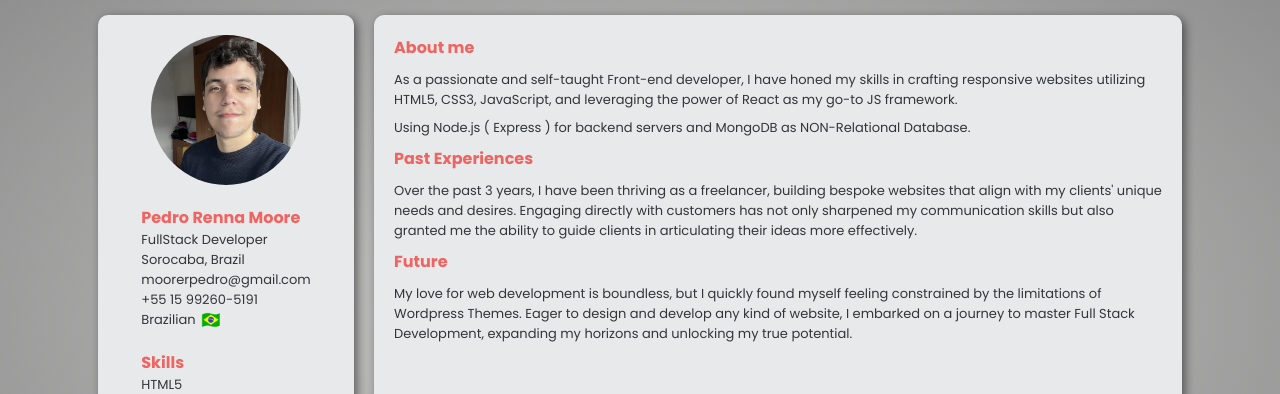
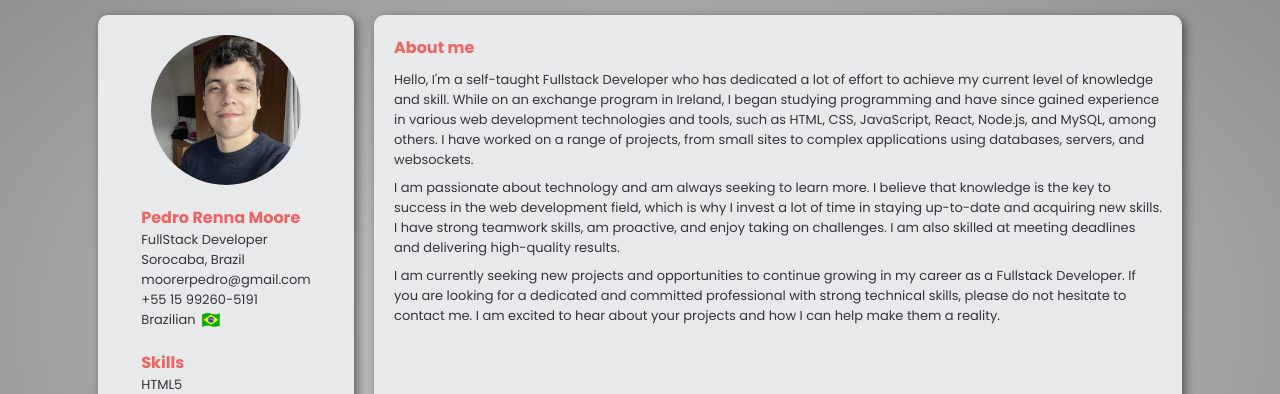
Before and after one commit to PedroRennaMoore/portifolio, a React (Create React App) app: page / in a window 1280 px wide. Shown: the part 155-549 px from the top of the page. Built offline with nearby package versions, Linux system fonts and the light colour scheme; no server answers.

Commit message:
about me update

```diff
--- a/src/sections/pedromoore/index.js
+++ b/src/sections/pedromoore/index.js
@@ -62,12 +62,12 @@ const PedroMoore = () => {
                 <div className="block_right theme scroll_effect_right active">
                     <div className="pedromoore_text">
                         <h4>About me</h4>
-                        <p>As a passionate and self-taught Front-end developer, I have honed my skills in crafting responsive websites utilizing HTML5, CSS3, JavaScript, and leveraging the power of React as my go-to JS framework.</p>
-                        <p>Using Node.js ( Express ) for backend servers and MongoDB as NON-Relational Database.</p>
-                        <h4>Past Experiences</h4>
-                        <p>Over the past 3 years, I have been thriving as a freelancer, building bespoke websites that align with my clients' unique needs and desires. Engaging directly with customers has not only sharpened my communication skills but also granted me the ability to guide clients in articulating their ideas more effectively.</p>
-                        <h4>Future</h4>
-                        <p>My love for web development is boundless, but I quickly found myself feeling constrained by the limitations of Wordpress Themes. Eager to design and develop any kind of website, I embarked on a journey to master Full Stack Development, expanding my horizons and unlocking my true potential.</p>
+                        <p>Hello, I'm a self-taught Fullstack Developer who has dedicated a lot of effort to achieve my current level of knowledge and skill. While on an exchange program in Ireland, I began studying programming and have since gained experience in various web development technologies and tools, such as HTML, CSS, JavaScript, React, Node.js, and MySQL, among others. I have worked on a range of projects, from small sites to complex applications using databases, servers, and websockets.</p>
+
+                        <p>I am passionate about technology and am always seeking to learn more. I believe that knowledge is the key to success in the web development field, which is why I invest a lot of time in staying up-to-date and acquiring new skills. I have strong teamwork skills, am proactive, and enjoy taking on challenges. I am also skilled at meeting deadlines and delivering high-quality results.</p>
+
+                        <p>I am currently seeking new projects and opportunities to continue growing in my career as a Fullstack Developer. If you are looking for a dedicated and committed professional with strong technical skills, please do not hesitate to contact me. I am excited to hear about your projects and how I can help make them a reality.</p>
+
                     </div>
                     <div className="pedromoore_buttons">
                         <button className="about_button" onClick={() => scrollToSection()}>Contact Me</button>
```
